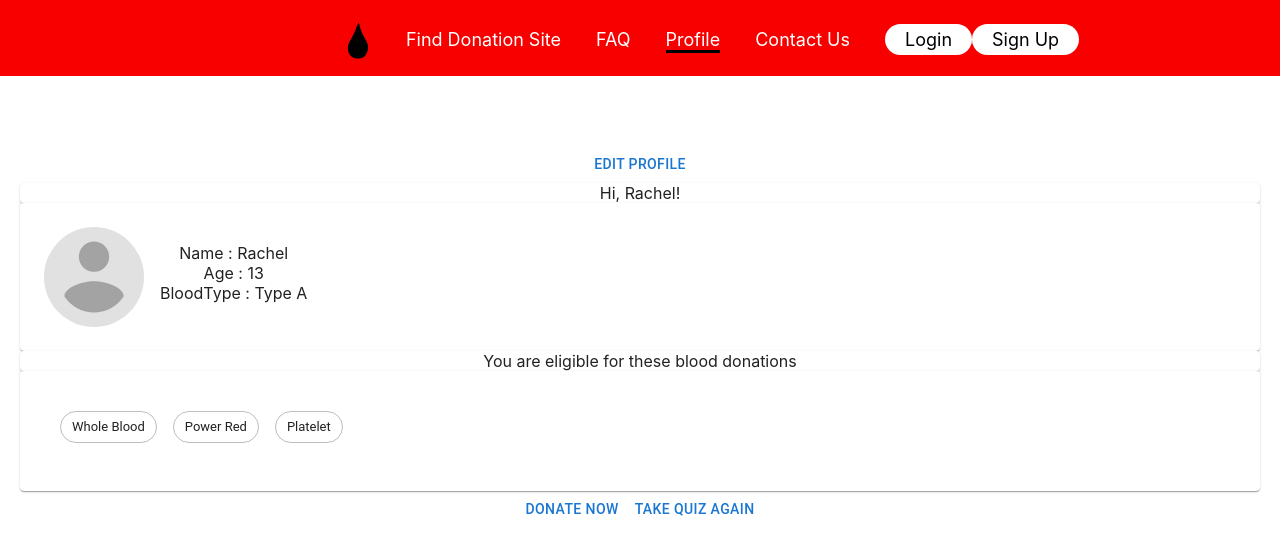
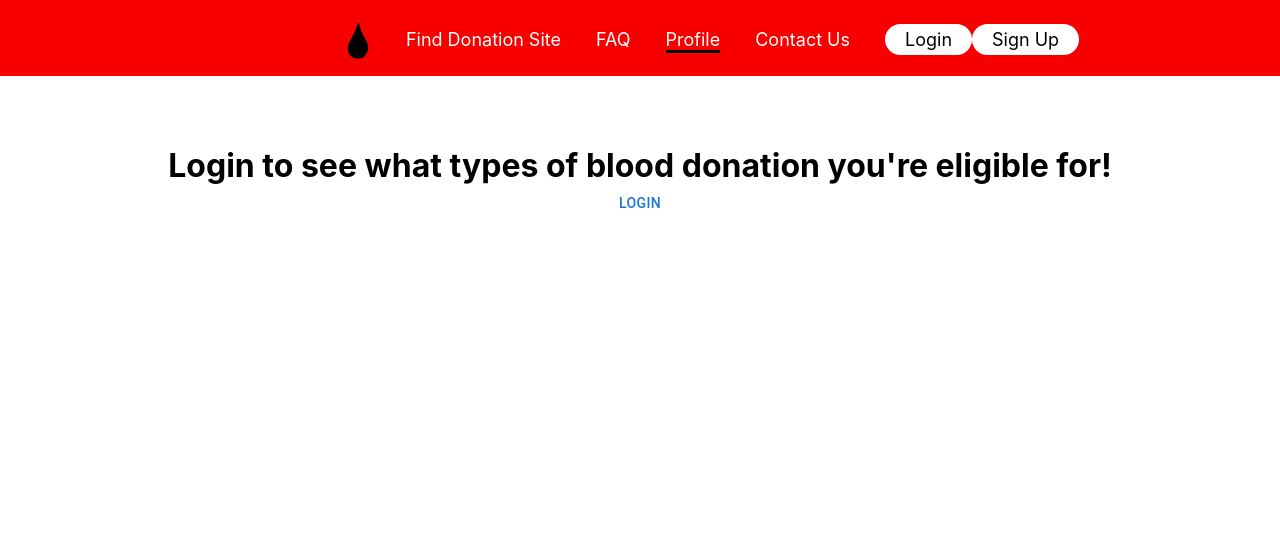
Before and after one commit to software-students-spring2022/final-project-blooddonation, a React (Create React App) app in the folder front-end/: page /profile in a window 1280 px wide. Shown: the top 554 px of the page. Built offline with nearby package versions, Linux system fonts and the light colour scheme.

Commit message:
added LogIn form

```diff
--- a/front-end/src/LogIn.js
+++ b/front-end/src/LogIn.js
@@ -1,7 +1,7 @@
 import { TextField, Button, Input, Stack } from '@mui/material';
-import {NavLink} from 'react-router-dom'
 import { useState } from "react";
 import { Link } from 'react-router-dom'
+import { accountData } from './components/AccountData';
 
 /**
  * A React component that represents the Home page of the app.
@@ -24,8 +24,18 @@ const LogIn = props => {
   const [showPassword,setShow] = useState(false);
   const [loggedIn, setLoggedIn] = useState(false);
 
+  const handleLoginData = () =>{
+    const person = accountData.filter(personObj => {return(personObj.email === LoginData.email)});
+    person[0].loggedIn = true;
+    console.log(accountData.filter(personObj => { return (personObj.email === LoginData.email)}))
+
+
+  };
+
+
   return (
     <>
+      {loggedIn}
       <form onSubmit={handleSubmit}>
           <Stack alignItems = 'center' spacing = {2}>
 
@@ -49,10 +59,14 @@ const LogIn = props => {
           />
           </Stack>
 
-          <Button component = {Link} to = {'/profile'}  onClick={() => {setLoggedIn(true);}}>Login</Button><br></br>
+
+          <Button component = {Link} to = {'/profile'}  onClick={(handleLoginData())}>Login</Button><br></br>
           <h1>Don't have an Account?</h1>
           <Button component = {Link} to = {'/createaccount'}>Create an Account</Button>
       </form>
+
+
+
     </>
   )
 }
--- a/front-end/src/Profile.js
+++ b/front-end/src/Profile.js
@@ -2,15 +2,21 @@ import './styles/Profile.css'
 import ProfileCard from './components/ProfileCard.js'
 import ProfileImage from './assets/ProfilePlaceholder.jpg';
 import { Button } from '@mui/material';
+import { accountData } from './components/AccountData';
+import { Link } from 'react-router-dom'
 /**
  * A React component that represents the Home page of the app.
  * @param {*} param0 an object holding any props passed to this component from its parent component
  * @returns The contents of this component, in JSX form.
  */
+
+
 const Profile = props => {
   return (
     <>
-      <body className='profilebody'>
+      <div className='profilebody'>
+        {accountData[0].loggedIn ? (
+          <>
             <Button>Edit Profile</Button>
             <ProfileCard
               title = "Hi, Rachel!"
@@ -24,7 +30,16 @@ const Profile = props => {
             {/* Navigate to another page */}
             <Button>Donate Now</Button>
             <Button>Take Quiz Again</Button>
-      </body>
+          </>
+        ):(
+          <>
+            <h1>Login to see what types of blood donation you're eligible for!</h1>
+            <Button component = {Link} to = {'/login'}>Login</Button>
+          </>
+        )
+
+        }
+      </div>
 
       {/* to do add button */}
     </>
--- /dev/null
+++ b/front-end/src/components/AccountData.js
@@ -0,0 +1,24 @@
+export const accountData = [
+    {
+        firstName:"",
+        lastName:"",
+        email:"",
+        password: "",
+        age: 0,
+        eligible: [],
+        loggedIn: false
+    },
+
+    {
+        firstName: "Rachel",
+        lastName: "Kindagen",
+        email: "rmk461@nyu.edu",
+        password: "helloworld123",
+        age: 21,
+        eligible: ["Whole Blood", "Power Red", "Platelet"],
+        loggedIn: false
+    },
+
+
+
+];
--- a/front-end/src/components/MapOverlays.js
+++ b/front-end/src/components/MapOverlays.js
@@ -8,6 +8,7 @@ import { WholeBloodQuestions } from './WholeBloodQuestions';
 import { PowerRedQuestions } from './PowerRedQuestions';
 import { PlateletQuestions } from './PlateletQuestions';
 import { PlasmaQuestions } from './PlasmaQuestions';
+import { accountData } from './AccountData';
 
 const Background = styled.div`
   width: 100%;
@@ -366,29 +367,6 @@ export const MapOverlays = ({ showModal, setShowModal }) => {
 
     ];
 
-
-    const accountData = [
-        {
-            firstName:"",
-            lastName:"",
-            email:"",
-            password: "",
-            age: 0,
-            eligible: []
-        },
-
-        {
-            firstName: "Rachel",
-            lastName: "Kindagen",
-            email: "rmk461@nyu.edu",
-            password: "helloworld123",
-            age: 21,
-            eligible: ["Whole Blood", "Power Red", "Platelet"]
-        },
-
-
-
-    ];
 
 
 
@@ -759,20 +737,17 @@ export const MapOverlays = ({ showModal, setShowModal }) => {
     //overlay content
     return (
         <>
+
         {showModal ? (
             <Background onClick={closeModal} ref={modalRef}>
             <animated.div style={animation}>
                 <ModalWrapper showModal={showModal}>
                     {showLogin ?(
-
                         <>
                             <ModalContent>
                             <h1>Login</h1>
-
                             <form onSubmit={handleSubmit}>
                                     <Stack alignItems = 'center' spacing = {2}>
-
-
                                     <TextField
                                         sx= {{ width: '100%'}}
                                         required
```
Lines whose indentation alone changed are shown as unchanged.
